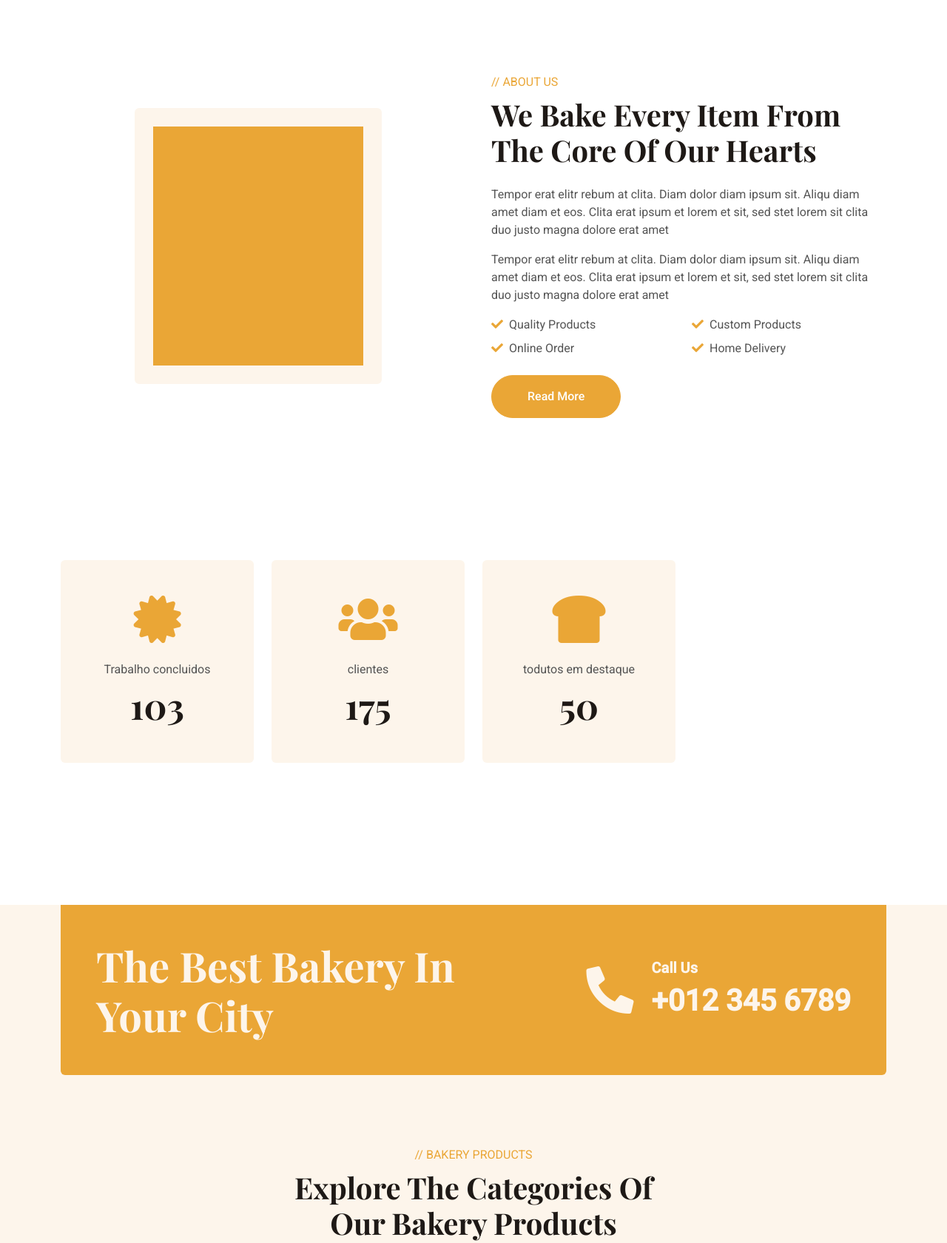
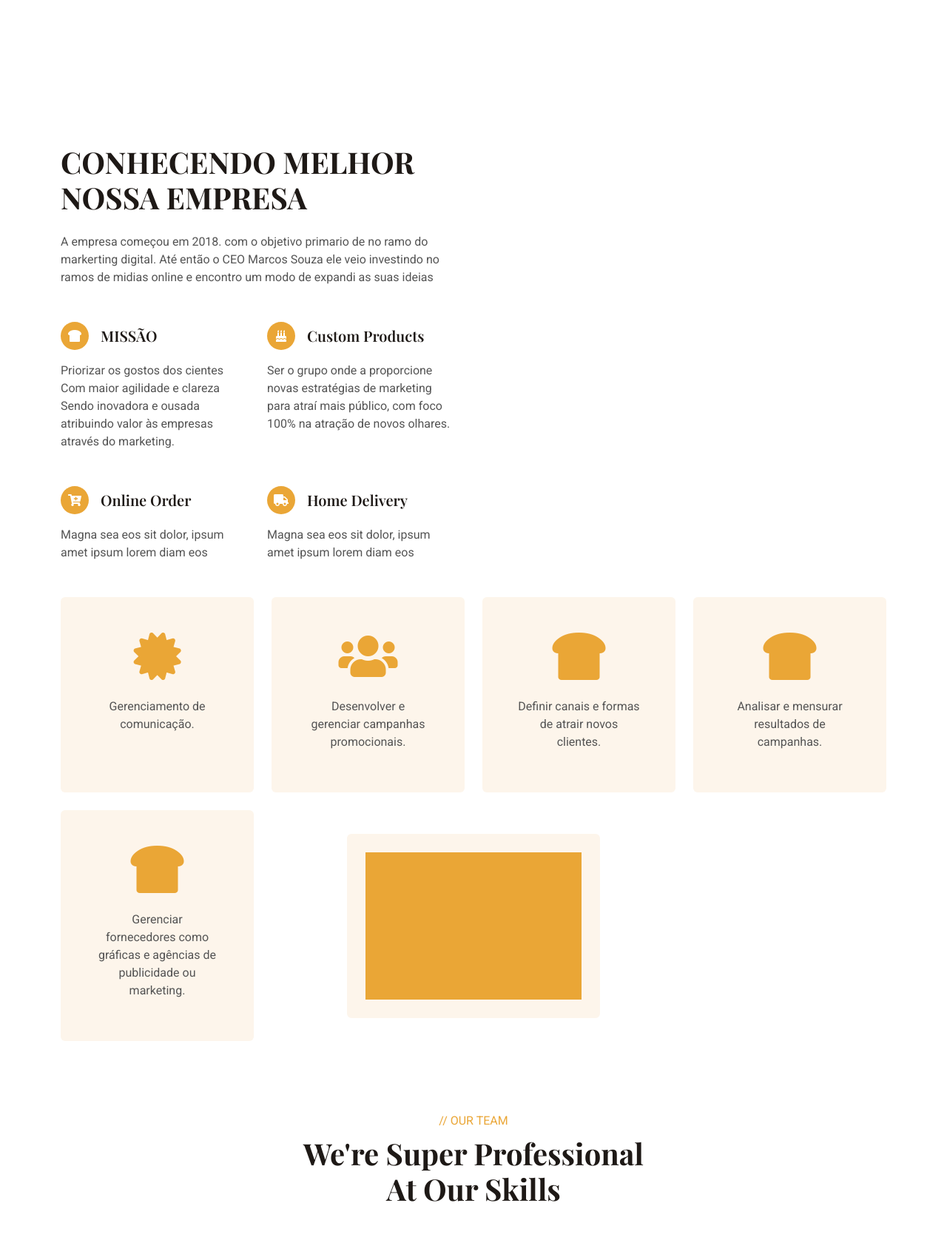
Before and after one commit to marcosvsgm/trabalho, a plain HTML site: page index.html in a window 1280 px wide. Shown: the part 946-2626 px from the top of the page at 74% size. Drawn offline with nearby package versions, Linux system fonts and the light colour scheme.

Commit message:
mudança no index

```diff
--- a/index.html
+++ b/index.html
@@ -96,149 +96,20 @@
 
 
     <!-- About Start -->
-    <div class="container-xxl py-6">
-        <div class="container">
-            <div class="row g-5">
-                <div class="col-lg-6 wow fadeInUp" data-wow-delay="0.1s">
-                    <div class="row img-twice position-relative h-100">
-                        <div class="col-6">
-                            <img class="img-fluid rounded" src="img/about-1.jpg" alt="">
-                        </div>
-                        <div class="col-6 align-self-end">
-                            <img class="img-fluid rounded" src="img/about-2.jpg" alt="">
-                        </div>
-                    </div>
-                </div>
-                <div class="col-lg-6 wow fadeInUp" data-wow-delay="0.5s">
-                    <div class="h-100">
-                        <p class="text-primary text-uppercase mb-2">// About Us</p>
-                        <h1 class="display-6 mb-4">We Bake Every Item From The Core Of Our Hearts</h1>
-                        <p>Tempor erat elitr rebum at clita. Diam dolor diam ipsum sit. Aliqu diam amet diam et eos. Clita erat ipsum et lorem et sit, sed stet lorem sit clita duo justo magna dolore erat amet</p>
-                        <p>Tempor erat elitr rebum at clita. Diam dolor diam ipsum sit. Aliqu diam amet diam et eos. Clita erat ipsum et lorem et sit, sed stet lorem sit clita duo justo magna dolore erat amet</p>
-                        <div class="row g-2 mb-4">
-                            <div class="col-sm-6">
-                                <i class="fa fa-check text-primary me-2"></i>Quality Products
-                            </div>
-                            <div class="col-sm-6">
-                                <i class="fa fa-check text-primary me-2"></i>Custom Products
-                            </div>
-                            <div class="col-sm-6">
-                                <i class="fa fa-check text-primary me-2"></i>Online Order
-                            </div>
-                            <div class="col-sm-6">
-                                <i class="fa fa-check text-primary me-2"></i>Home Delivery
-                            </div>
-                        </div>
-                        <a class="btn btn-primary rounded-pill py-3 px-5" href="">Read More</a>
-                    </div>
-                </div>
-            </div>
-        </div>
-    </div>
+
     <!-- About End -->
 
 <!-- Facts Start -->
 <div class="container-xxl py-6">
-    <div class="container">
-        <div class="row g-4">
-            <div class="col-lg-3 col-md-6 wow fadeIn" data-wow-delay="0.1s">
-                <div class="fact-item bg-light rounded text-center h-100 p-5">
-                    <i class="fa fa-certificate fa-4x text-primary mb-4"></i>
-                    <p class="mb-2">Trabalho concluidos</p>
-                    <h1 class="display-5 mb-0" data-toggle="counter-up">103</h1>
-                </div>
-            </div>
-            <div class="col-lg-3 col-md-6 wow fadeIn" data-wow-delay="0.3s">
-                <div class="fact-item bg-light rounded text-center h-100 p-5">
-                    <i class="fa fa-users fa-4x text-primary mb-4"></i>
-                    <p class="mb-2">clientes</p>
-                    <h1 class="display-5 mb-0" data-toggle="counter-up">175</h1>
-                </div>
-            </div>
-            <div class="col-lg-3 col-md-6 wow fadeIn" data-wow-delay="0.5s">
-                <div class="fact-item bg-light rounded text-center h-100 p-5">
-                    <i class="fa fa-bread-slice fa-4x text-primary mb-4"></i>
-                    <p class="mb-2">todutos em destaque</p>
-                    <h1 class="display-5 mb-0" data-toggle="counter-up">50</h1>
-                </div>
-            </div>
-        </div>
-    </div>
-</div>
+
+
+
+
 <!-- Facts End -->
 
     <!-- Product Start -->
-    <div class="container-xxl bg-light my-6 py-6 pt-0">
-        <div class="container">
-            <div class="bg-primary text-light rounded-bottom p-5 my-6 mt-0 wow fadeInUp" data-wow-delay="0.1s">
-                <div class="row g-4 align-items-center">
-                    <div class="col-lg-6">
-                        <h1 class="display-4 text-light mb-0">The Best Bakery In Your City</h1>
-                    </div>
-                    <div class="col-lg-6 text-lg-end">
-                        <div class="d-inline-flex align-items-center text-start">
-                            <i class="fa fa-phone-alt fa-4x flex-shrink-0"></i>
-                            <div class="ms-4">
-                                <p class="fs-5 fw-bold mb-0">Call Us</p>
-                                <p class="fs-1 fw-bold mb-0">+012 345 6789</p>
-                            </div>
-                        </div>
-                    </div>
-                </div>
-            </div>
-            <div class="text-center mx-auto mb-5 wow fadeInUp" data-wow-delay="0.1s" style="max-width: 500px;">
-                <p class="text-primary text-uppercase mb-2">// Bakery Products</p>
-                <h1 class="display-6 mb-4">Explore The Categories Of Our Bakery Products</h1>
-            </div>
-            <div class="row g-4">
-                <div class="col-lg-4 col-md-6 wow fadeInUp" data-wow-delay="0.1s">
-                    <div class="product-item d-flex flex-column bg-white rounded overflow-hidden h-100">
-                        <div class="text-center p-4">
-                            <div class="d-inline-block border border-primary rounded-pill px-3 mb-3">$11 - $99</div>
-                            <h3 class="mb-3">Cake</h3>
-                            <span>Tempor erat elitr rebum at clita dolor diam ipsum sit diam amet diam et eos</span>
-                        </div>
-                        <div class="position-relative mt-auto">
-                            <img class="img-fluid" src="img/product-1.jpg" alt="">
-                            <div class="product-overlay">
-                                <a class="btn btn-lg-square btn-outline-light rounded-circle" href=""><i class="fa fa-eye text-primary"></i></a>
-                            </div>
-                        </div>
-                    </div>
-                </div>
-                <div class="col-lg-4 col-md-6 wow fadeInUp" data-wow-delay="0.3s">
-                    <div class="product-item d-flex flex-column bg-white rounded overflow-hidden h-100">
-                        <div class="text-center p-4">
-                            <div class="d-inline-block border border-primary rounded-pill pt-1 px-3 mb-3">$11 - $99</div>
-                            <h3 class="mb-3">Bread</h3>
-                            <span>Tempor erat elitr rebum at clita dolor diam ipsum sit diam amet diam et eos</span>
-                        </div>
-                        <div class="position-relative mt-auto">bg
-                            <img class="img-fluid" src="img/product-2.jpg" alt="">
-                            <div class="product-overlay">
-                                <a class="btn btn-lg-square btn-outline-light rounded-circle" href=""><i class="fa fa-eye text-primary"></i></a>
-                            </div>
-                        </div>
-                    </div>
-                </div>
-                <div class="col-lg-4 col-md-6 wow fadeInUp" data-wow-delay="0.5s">
-                    <div class="product-item d-flex flex-column bg-white rounded overflow-hidden h-100">
-                        <div class="text-center p-4">
-                            <div class="d-inline-block border border-primary rounded-pill pt-1 px-3 mb-3">$11 - $99</div>
-                            <h4 class="mb-3">Cookies</h4>
-                            <span>Tempor erat elitr rebum at clita dolor diam ipsum sit diam amet diam et eos</span>
-                        </div>
-                        <div class="position-relative mt-auto">
-                            <img class="img-fluid" src="img/product-3.jpg" alt="">
-                            <div class="product-overlay">
-                                <a class="btn btn-lg-square btn-outline-light rounded-circle" href=""><i class="fa fa-eye text-primary"></i></a>
-                            </div>
-                        </div>
-                    </div>
-                </div>
-            </div>
-        </div>
-    </div>
+
+
     <!-- Product End -->
 
 
@@ -247,18 +118,20 @@
         <div class="container">
             <div class="row g-5">
                 <div class="col-lg-6 wow fadeInUp" data-wow-delay="0.1s">
-                    <p class="text-primary text-uppercase mb-2">// Our Services</p>
-                    <h1 class="display-6 mb-4">What Do We Offer For You?</h1>
-                    <p class="mb-5">Tempor erat elitr rebum at clita. Diam dolor diam ipsum sit. Aliqu diam amet diam et eos. Clita erat ipsum et lorem et sit, sed stet lorem sit clita duo justo magna dolore erat amet</p>
+                   <h1 class="display-6 mb-4">CONHECENDO MELHOR NOSSA EMPRESA</h1>
+                    <p class="mb-5">A empresa começou em 2018. com o objetivo primario de no ramo do markerting digital. Até então o CEO Marcos Souza ele veio investindo no ramos de midias online e encontro um modo de expandi as suas ideias</p>
                     <div class="row gy-5 gx-4">
                         <div class="col-sm-6 wow fadeIn" data-wow-delay="0.1s">
                             <div class="d-flex align-items-center mb-3">
                                 <div class="flex-shrink-0 btn-square bg-primary rounded-circle me-3">
                                     <i class="fa fa-bread-slice text-white"></i>
                                 </div>
-                                <h5 class="mb-0">Quality Products</h5>
+                                <h5 class="mb-0">MISSÃO</h5>
                             </div>
-                            <span>Magna sea eos sit dolor, ipsum amet ipsum lorem diam eos</span>
+                            <span>Priorizar os gostos dos cientes
+                                Com maior agilidade e clareza
+                                Sendo inovadora e ousada
+                                atribuindo  valor às empresas através do marketing.</span>
                         </div>
                         <div class="col-sm-6 wow fadeIn" data-wow-delay="0.2s">
                             <div class="d-flex align-items-center mb-3">
@@ -267,7 +140,7 @@
                                 </div>
                                 <h5 class="mb-0">Custom Products</h5>
                             </div>
-                            <span>Magna sea eos sit dolor, ipsum amet ipsum lorem diam eos</span>
+                            <span>Ser  o grupo onde a  proporcione novas estratégias de marketing para atraí mais público, com foco 100% na atração de novos olhares.</span>
                         </div>
                         <div class="col-sm-6 wow fadeIn" data-wow-delay="0.3s">
                             <div class="d-flex align-items-center mb-3">
@@ -289,6 +162,46 @@
                         </div>
                     </div>
                 </div>
+                <div class="container">
+                    <div class="row g-4">
+                        <div class="col-lg-3 col-md-6 wow fadeIn" data-wow-delay="0.1s">
+                            <div class="fact-item bg-light rounded text-center h-100 p-5">
+                                <i class="fa fa-certificate fa-4x text-primary mb-4"></i>
+                                <p class="mb-2">Gerenciamento de comunicação.</p>
+
+                            </div>
+                        </div>
+                        <div class="col-lg-3 col-md-6 wow fadeIn" data-wow-delay="0.3s">
+                            <div class="fact-item bg-light rounded text-center h-100 p-5">
+                                <i class="fa fa-users fa-4x text-primary mb-4"></i>
+                                <p class="mb-2">Desenvolver e gerenciar campanhas promocionais.</p>
+
+                            </div>
+                        </div>
+                        <div class="col-lg-3 col-md-6 wow fadeIn" data-wow-delay="0.5s">
+                            <div class="fact-item bg-light rounded text-center h-100 p-5">
+                                <i class="fa fa-bread-slice fa-4x text-primary mb-4"></i>
+                                <p class="mb-2">Definir canais e formas de atrair novos clientes.</p>
+
+
+                        </div>
+                    </div>
+                    <div class="col-lg-3 col-md-6 wow fadeIn" data-wow-delay="0.5s">
+                        <div class="fact-item bg-light rounded text-center h-100 p-5">
+                            <i class="fa fa-bread-slice fa-4x text-primary mb-4"></i>
+                            <p class="mb-2">Analisar e mensurar resultados de campanhas.</p>
+
+
+                    </div>
+                </div>
+
+                <div class="col-lg-3 col-md-6 wow fadeIn" data-wow-delay="0.5s">
+                    <div class="fact-item bg-light rounded text-center h-100 p-5">
+                        <i class="fa fa-bread-slice fa-4x text-primary mb-4"></i>
+                        <p class="mb-2">Gerenciar fornecedores como gráficas e agências de publicidade ou marketing.</p>
+
+                </div>
+            </div>
                 <div class="col-lg-6 wow fadeInUp" data-wow-delay="0.5s">
                     <div class="row img-twice position-relative h-100">
                         <div class="col-6">
```
